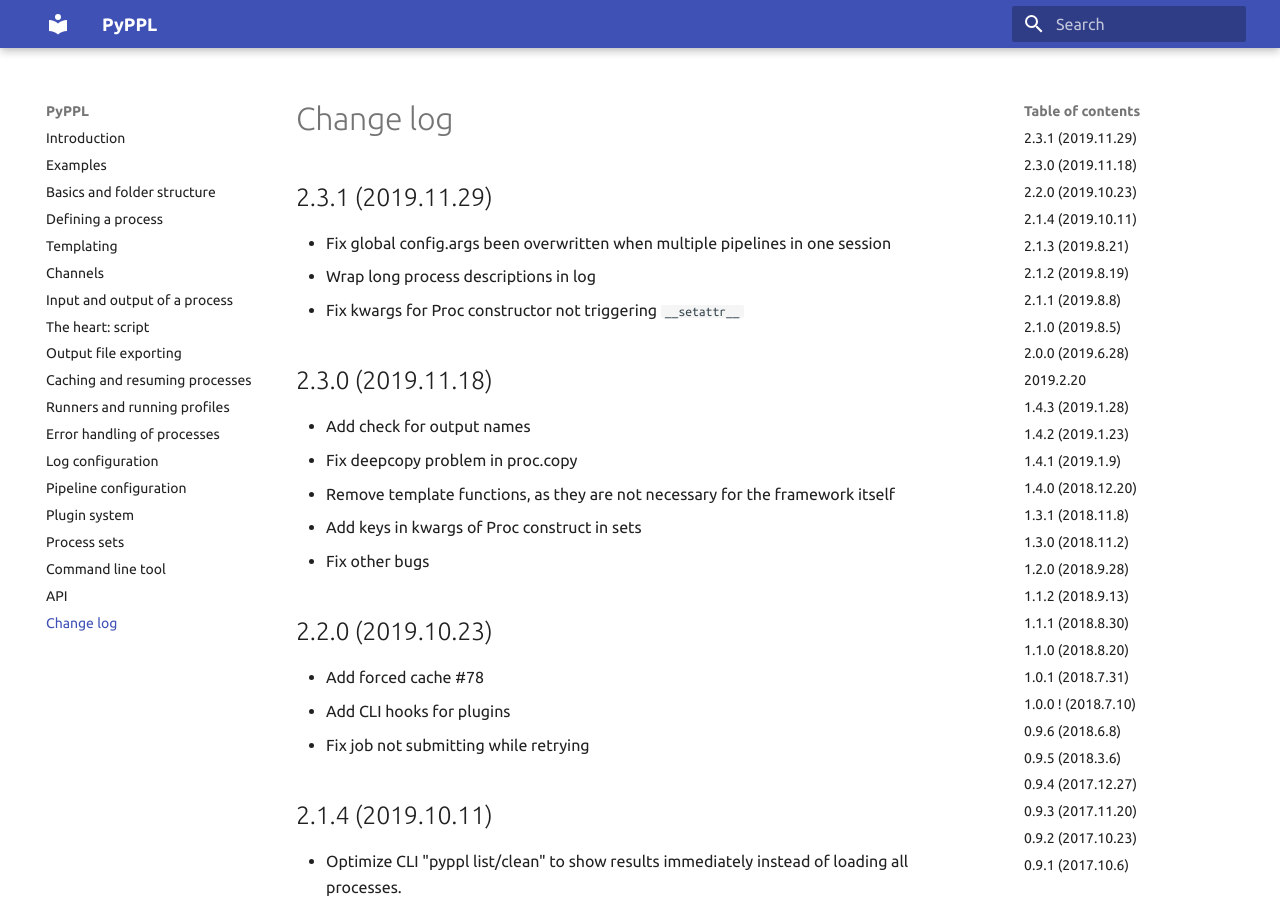
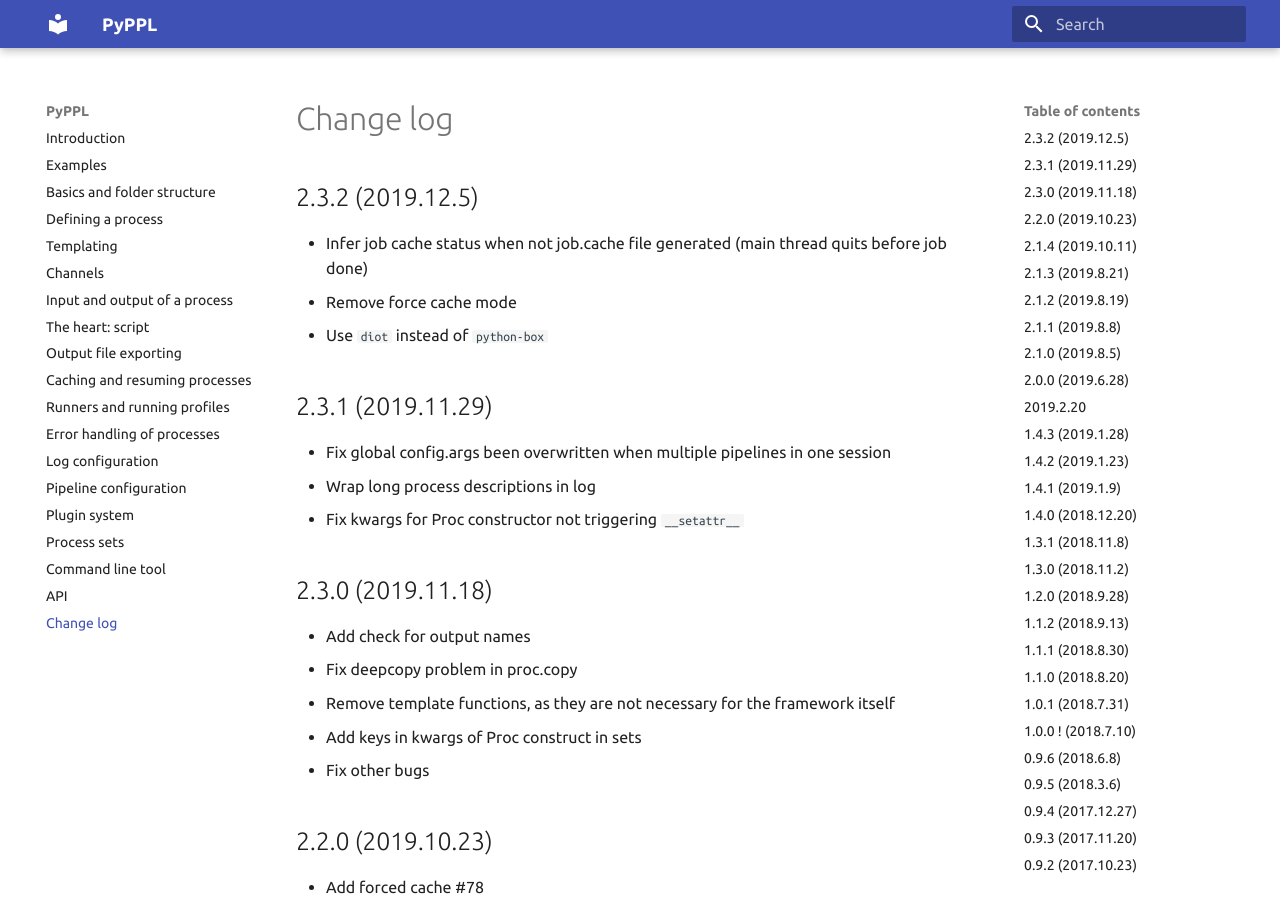
Before and after one commit to pwwang/pipen, an MkDocs documentation site: the page built from docs/CHANGELOG.md, in a window 1280 px wide and 900 px high. Built offline with MkDocs 1.6.1 and Material for MkDocs 9.7.7, drawn with Linux system fonts in a browser that asks for light colours.

Commit message:
Update changelog

```diff
--- a/docs/CHANGELOG.md
+++ b/docs/CHANGELOG.md
@@ -1,3 +1,8 @@
+# 2.3.2 (2019.12.5)
+- Infer job cache status when not job.cache file generated (main thread quits before job done)
+- Remove force cache mode
+- Use `diot` instead of `python-box`
+
 # 2.3.1 (2019.11.29)
 - Fix global config.args been overwritten when multiple pipelines in one session
 - Wrap long process descriptions in log
```
